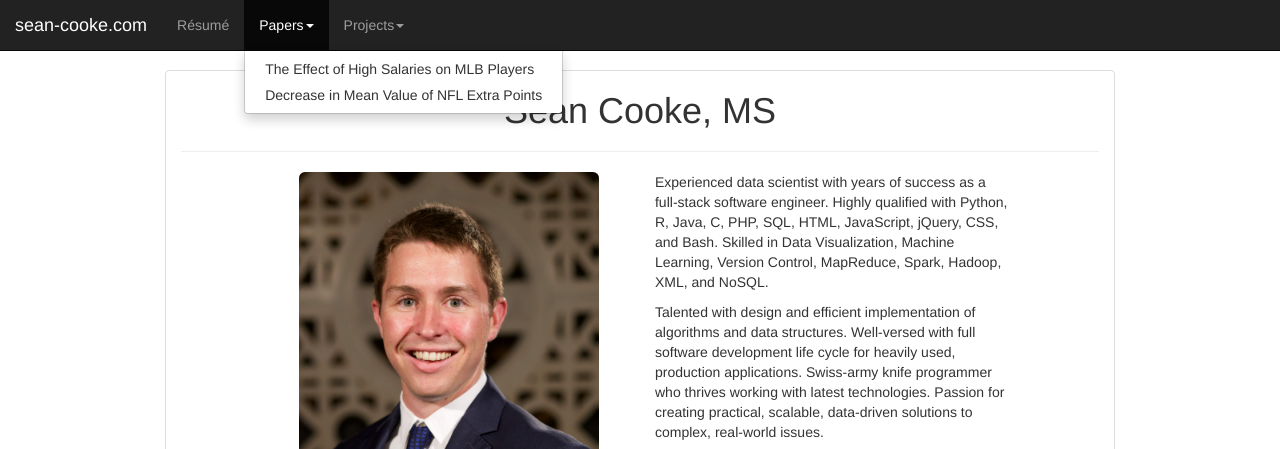
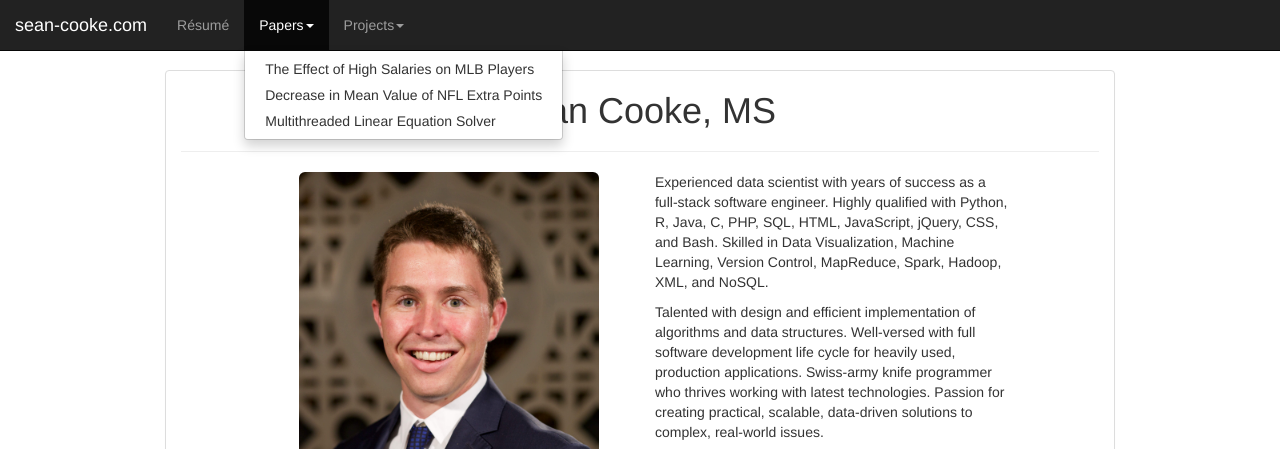
Before and after one commit to SeanCooke/sean-cooke.com, a plain HTML site: page index.html in a window 1280 px wide. Both pictures are taken after a click on the link "Papers". Shown: the top 449 px of the page. Drawn offline with Linux system fonts and the light colour scheme.

Commit message:
Added link to docs/multithreaded-linear-equation-solver.pdf under 'Papers'

```diff
--- a/index.html
+++ b/index.html
@@ -43,6 +43,7 @@
 							<ul class="dropdown-menu">
 								<li><a href="docs/mlb-salaries.pdf">The Effect of High Salaries on MLB Players</a></li>
 								<li><a href="docs/nfl-extra-points.pdf">Decrease in Mean Value of NFL Extra Points</a></li>
+								<li><a href="docs/multithreaded-linear-equation-solver.pdf">Multithreaded Linear Equation Solver</a></li>
 							</ul>
 						</li>
 						<li class="dropdown">
```
Also changed, not shown: 1 other file.
